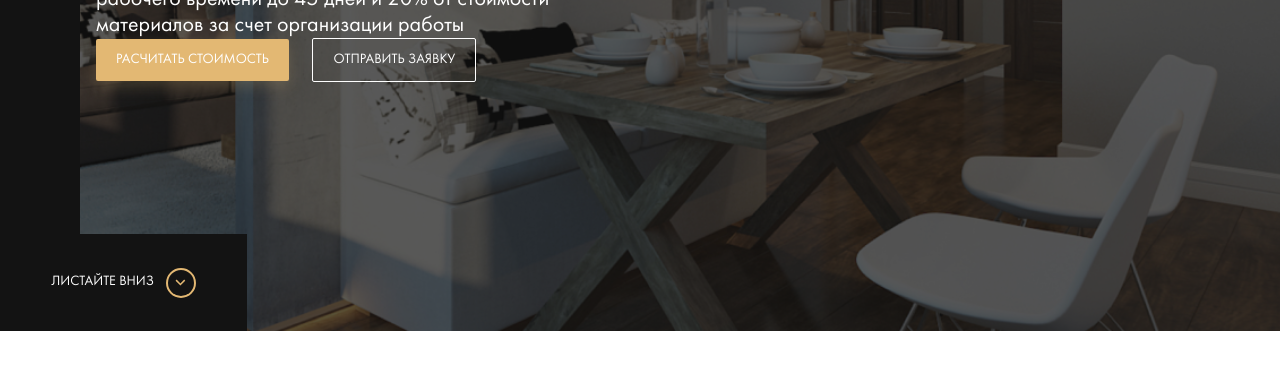
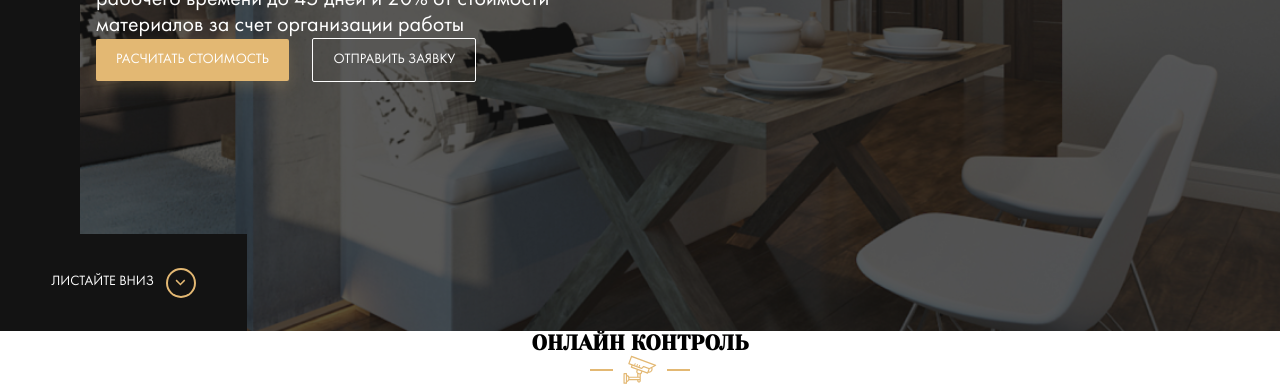
Before and after one commit to alexander-nikitin/lesson-17, a website: page index.html in a window 1280 px wide. Shown: the part 469-853 px from the top of the page. Before the commit the page ends 800 px from the top, so only its background shows below. Drawn offline with Linux system fonts and the light colour scheme; files whose address does not match are found by name.

Commit message:
feat: added section control & added section title & move settings from style.sass to _settings.sass

```diff
--- a/index.html
+++ b/index.html
@@ -57,5 +57,21 @@
   </section>
   <!-- /.hero -->
 
+  <section class="section control">
+    <div class="container">
+      <div class="section-title">
+        <h2 class="section-title__heading">Онлайн контроль</h2>
+        <!-- /.section-title__heading -->
+        <div class="section-title__image">
+          <img src="../img/video.svg" alt="video">
+        </div>
+        <!-- /.section__title__image -->
+      </div>
+      <!-- /.section-title -->
+    </div>
+    <!-- /.container -->
+  </section>
+  <!-- /.section control -->
+
 </body>
 </html>
--- /dev/null
+++ b/sass/_settings.sass
@@ -0,0 +1,23 @@
+*, *::before, *::after
+  box-sizing: border-box
+  outline: none
+body
+  font-family: 'Futura Book', sans-serif
+  font-size: 14px
+h1, h2, p
+  margin: 0
+.section
+  &-title
+    text-align: center
+    text-transform: uppercase
+    font-family: 'Yeseva One', cursive
+    &__image
+      display: flex
+      justify-content: center
+      align-items: center
+      &::after, &::before
+        content: ''
+        width: 23px
+        height: 2px
+        margin: 0 10px
+        background-color: $primary
--- a/sass/style.sass
+++ b/sass/style.sass
@@ -3,14 +3,7 @@
 @import 'variables'
 @import 'interface'
 @import 'grid'
+@import 'settings'
 @import 'templates/header'
 @import 'templates/hero'
-
-*, *::before, *::after
-  box-sizing: border-box
-  outline: none
-body
-  font-family: 'Futura Book', sans-serif
-  font-size: 14px
-h1, h2, p
-  margin: 0
+@import 'templates/control'
```
Also changed, not shown: css/style.css, img/video.svg (added), sass/templates/_control.sass (added).
